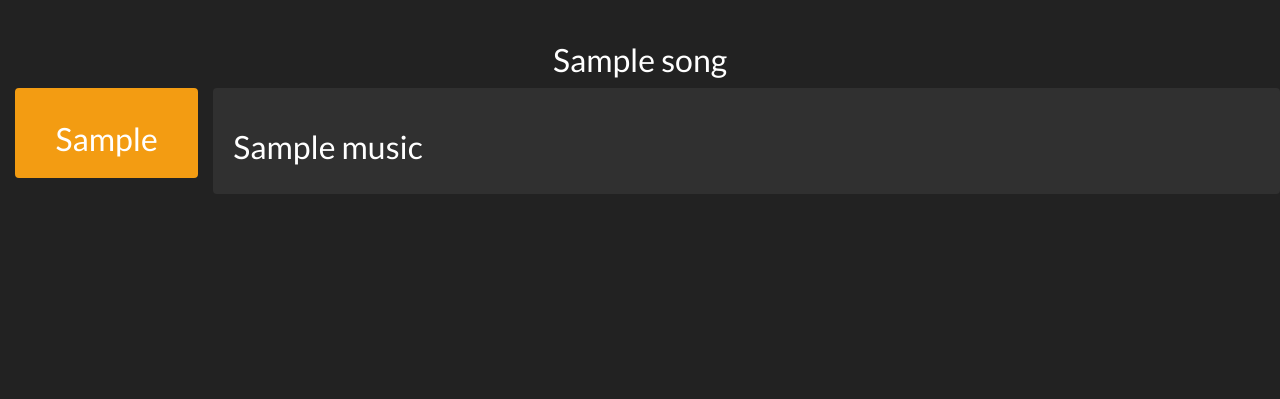
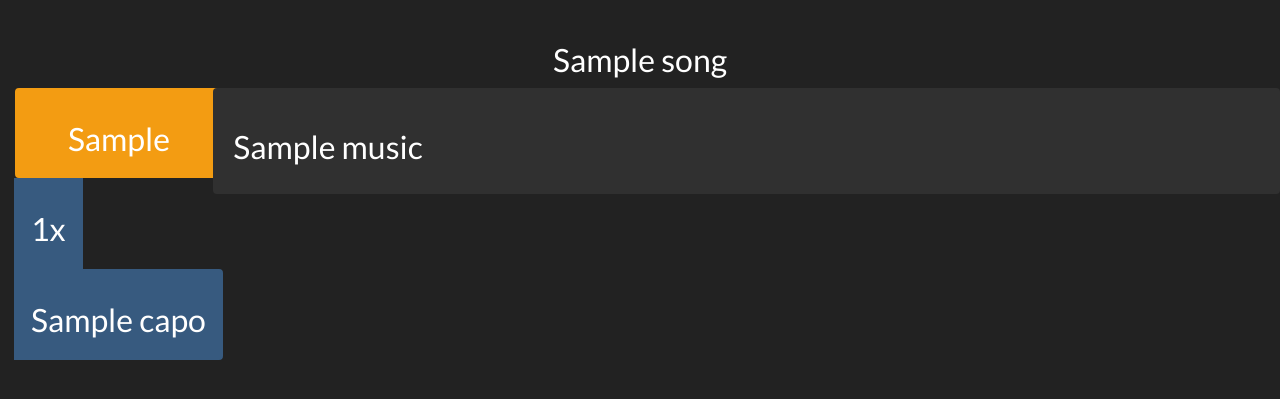
Before and after one commit to oscardegroot/bandnotes, a Django app: template musicnotes/templates/musicnotes/song_detail.html in a window 1280 px wide. Shown: the part 60-459 px from the top of the page. Run offline with Django 3.2, Linux system fonts and the light colour scheme; the template is opened without the code that fills it: most values are stand-ins (such as "Sample title", 1, 10 or a date in 2020); some libraries are stand-ins or nearby versions; some web fonts are replaced.

Commit message:
Added count and capo to song details.

```diff
--- a/musicnotes/templates/musicnotes/add_song_1.html
+++ b/musicnotes/templates/musicnotes/add_song_1.html
@@ -7,8 +7,8 @@
     <div class="container-fluid">
         <ul class="pagination pagination-lg">
             <li class="active"><a href="">Info</a></li>
-            <li><a href="{% url 'musicnotes:add-song-2' %}">Structure</a></li>
-            <li><a href="{% url 'musicnotes:add-song-3' %}">Chords</a></li>
+            <li class="disabled"><a href="{% url 'musicnotes:add-song-2' %}">Structure</a></li>
+            <li class="disabled"><a href="{% url 'musicnotes:add-song-3' %}">Chords</a></li>
         </ul>
     </div>
 </section>
--- a/musicnotes/templates/musicnotes/song_detail.html
+++ b/musicnotes/templates/musicnotes/song_detail.html
@@ -11,7 +11,11 @@
     {% for instrument_part in instrument_part_list %}
         <div class="row">
             <div class="col-xs-3 col-sm-3 col-md-2">
-                <div class="btn btn-warning btn-block"> <h2>{{instrument_part.song_part}}</h2></div>
+                <div class="btn-group">
+                   <div class="btn btn-warning btn-block"> <h2>{{instrument_part.song_part}}</h2></div>
+                   <div class="btn btn-primary"> <h2>{{instrument_part.song_part.count}}x</h2></div>
+                   {% if instrument_part.capo != 0%}<div class="btn btn-primary"> <h2>{{instrument_part.capo}}</h2></div>{% endif %}
+                </div>
             </div>
             <div class="col-xs-9 col-sm-9 col-md-10 well">
                 <h2>{{instrument_part.music|safe}}</h2>
```
